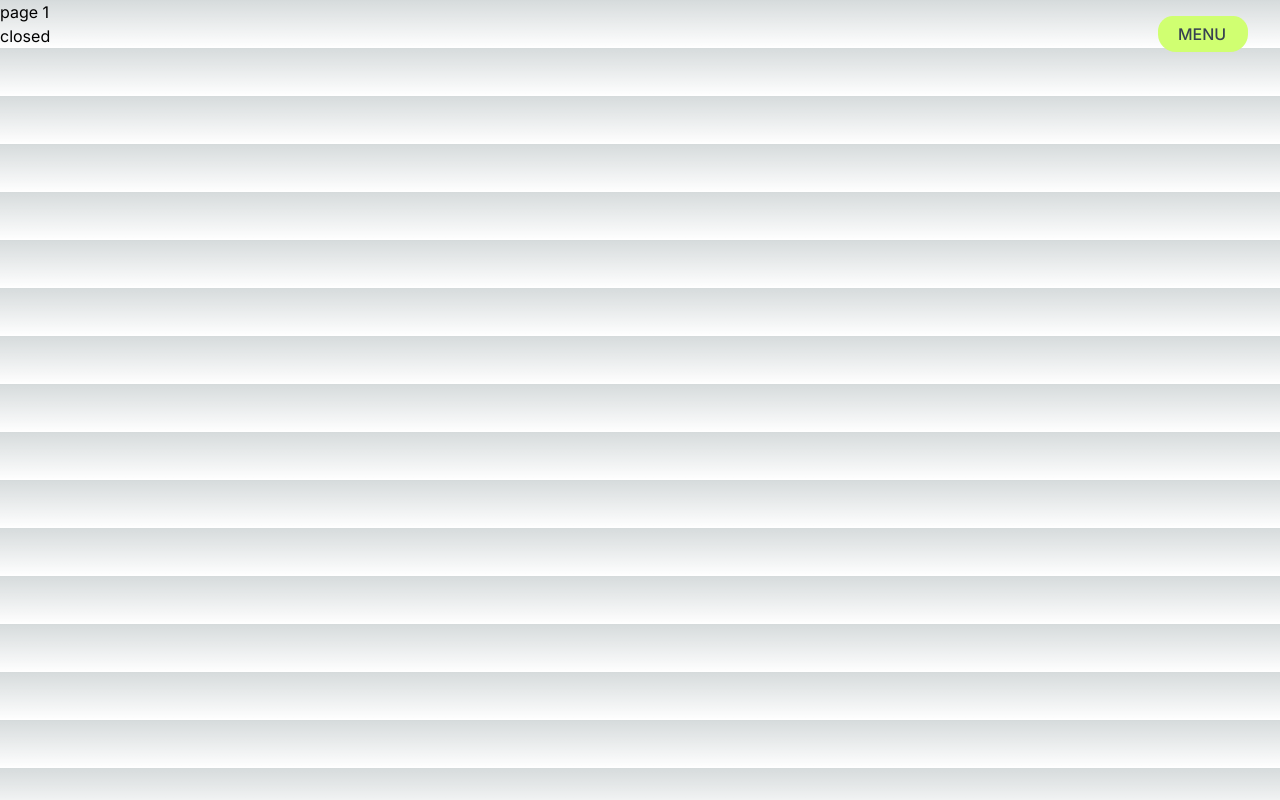
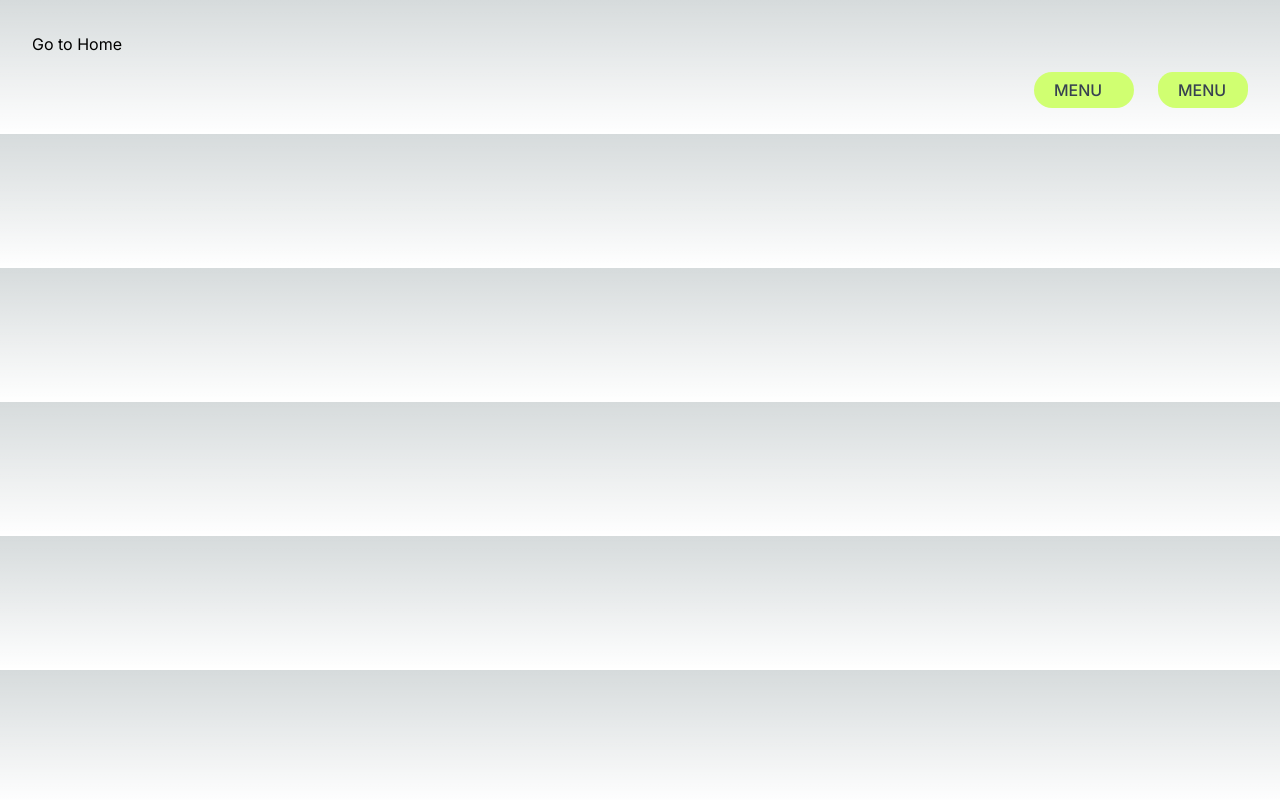
Before and after one commit to singhks0054/ui-framer, a Next.js app: page /menu in a window 1280 px wide. Built offline with nearby package versions, Linux system fonts and the light colour scheme.

Commit message:
Fix formatting in settings.json

```diff
--- a/app/menu/page.tsx
+++ b/app/menu/page.tsx
@@ -3,13 +3,19 @@
 import React from "react"
 import Link from "next/link"
 
-import Menu from "@/components/menu2"
+import Menu1 from "@/components/menu1"
+import Menu2 from "@/components/menu2"
 
 export default function Page() {
   return (
-    <>
-      <Link href="/">page 1</Link>
-      <Menu />
-    </>
+    <section className="p-8">
+      <Link href="/" className="hover:text-orange-400">
+        Go to Home
+      </Link>
+      <main className="mt-4 flex justify-end gap-6">
+        <Menu1 />
+        <Menu2 />
+      </main>
+    </section>
   )
 }
--- a/app/page.tsx
+++ b/app/page.tsx
@@ -2,13 +2,12 @@
 
 import Link from "next/link"
 
-import { Menu } from "@/components/menu"
-
 export default function Home() {
   return (
-    <main className="">
-      <Link href="/menu">page 2</Link>
-      <Menu />
+    <main className="p-8">
+      <Link href="/menu" className="hover:text-orange-400">
+        Go to Menu&apos;s
+      </Link>
     </main>
   )
 }
--- a/components/menu.tsx
+++ b/components/menu1.tsx
@@ -57,21 +57,20 @@ export const Navigation = () => (
   </motion.ul>
 )
 
-export const Menu = () => {
+export default function Menu1() {
   const [isOpen, toggleOpen] = useCycle(false, true)
   const containerRef = useRef(null)
   return (
     <>
-      <p>{isOpen ? "open" : "closed"}</p>
       <motion.nav
         initial={false}
         animate={isOpen ? "open" : "closed"}
         ref={containerRef}
         variants={sidebar}
-        className="absolute right-8 top-4 flex  cursor-pointer flex-col font-medium text-gray-700"
+        className=" right-8 top-4 flex cursor-pointer flex-col font-medium text-gray-700"
         onClick={() => toggleOpen()}
       >
-        <motion.div variants={btnVariant} className="absolute right-2 top-2 rounded-[20px] border-0 bg-[#d0ff71] px-5 py-[6px]">
+        <motion.div variants={btnVariant} className=" right-2 top-2 rounded-[20px] border-0 bg-[#d0ff71] px-5 py-[6px]">
           {isOpen ? "CLOSE" : "MENU"}
         </motion.div>
         <Navigation />
@@ -83,6 +82,7 @@ const sidebar = {
   open: {
     height: 450,
     width: 350,
+    padding: 10,
     borderRadius: 20,
     backgroundColor: "#d0ff71",
     transition: {
@@ -92,10 +92,11 @@ const sidebar = {
   },
   closed: {
     height: 0,
+    padding: 0,
     width: 100,
     transition: {
       type: "spring",
-      delay: 0.5,
+      when: "afterChildren",
       duration: 2,
     },
   },
--- a/components/menu2.tsx
+++ b/components/menu2.tsx
@@ -1,65 +1,18 @@
-import * as React from "react"
 import { useRef } from "react"
 import { motion, useCycle } from "framer-motion"
 
 const itemIds = ["Projects", "Agency", "Expertise", "Contact"]
-const variants = {
-  open: {
-    x: 0,
-    opacity: 1,
-    transition: { type: "spring", y: { stiffness: 10 } },
-  },
-  closed: {
-    x: -150,
-    opacity: 0,
-    transition: { type: "spring", y: { stiffness: 10 } },
-  },
-}
 
-export const MenuItem = ({ i }: { i: string }) => {
-  return (
-    <motion.li
-      variants={variants}
-      whileHover={{ scale: 1.1 }}
-      whileTap={{ scale: 0.95 }}
-      className="m-6 rounded-[20px] bg-yellow-400 py-1 pl-5 text-4xl font-medium text-black"
-    >
-      {i}
-    </motion.li>
-  )
-}
-
-const navVariants = {
-  open: {
-    display: "block",
-    transition: { delay: 0.5, type: "spring", staggerChildren: 0.3 },
-  },
-  closed: {
-    display: "none",
-    transition: { type: "spring", staggerChildren: 0.2, staggerDirection: 1 },
-  },
-}
-
-export const Navigation = () => (
-  <motion.ul variants={navVariants} className="m-2 rounded-[20px] bg-pink-400">
-    {itemIds.map((i) => (
-      <MenuItem i={i} key={i} />
-    ))}
-  </motion.ul>
-)
-
-export const Menu = () => {
+export default function Menu() {
   const [isOpen, toggleOpen] = useCycle(false, true)
   const containerRef = useRef(null)
   return (
-    <>
-      <p>{isOpen ? "open" : "closed"}</p>
     <motion.nav
       initial={false}
       animate={isOpen ? "open" : "closed"}
       ref={containerRef}
-        variants={sidebar}
-        className="absolute right-8 top-4 flex cursor-pointer flex-col rounded-[20px] bg-[#d0ff71] font-medium text-gray-700"
+      variants={menuVariant}
+      className=" right-8 top-4 flex cursor-pointer flex-col rounded-[20px] bg-[#d0ff71] font-medium text-gray-700"
       onClick={() => toggleOpen()}
     >
       <motion.div variants={btnVariant} className="float-right rounded-[20px] border-0 bg-[#d0ff71] px-5 py-[6px]">
@@ -67,11 +20,10 @@ export const Menu = () => {
       </motion.div>
       <Navigation />
     </motion.nav>
-    </>
   )
 }
-export default Menu
-const sidebar = {
+
+const menuVariant = {
   open: {
     height: 450,
     width: 350,
@@ -88,7 +40,7 @@ const sidebar = {
     width: 90,
     transition: {
       type: "spring",
-      duration: 2,
+      duration: 1,
       bounce: 0,
     },
   },
@@ -111,3 +63,48 @@ const btnVariant = {
     },
   },
 }
+
+export const MenuItem = ({ i }: { i: string }) => {
+  return (
+    <motion.li
+      variants={menuIVariants}
+      whileHover={{ scale: 1.1 }}
+      whileTap={{ scale: 0.95 }}
+      className="m-6 rounded-[20px] bg-yellow-400 py-1 pl-5 text-4xl font-medium text-black"
+    >
+      {i}
+    </motion.li>
+  )
+}
+
+const menuIVariants = {
+  open: {
+    x: 0,
+    opacity: 1,
+    transition: { type: "spring", y: { stiffness: 10 } },
+  },
+  closed: {
+    x: -150,
+    opacity: 0,
+    transition: { type: "spring", y: { stiffness: 10 } },
+  },
+}
+
+export const Navigation = () => (
+  <motion.ul variants={navVariants} className="m-2 rounded-[20px] bg-pink-400">
+    {itemIds.map((i) => (
+      <MenuItem i={i} key={i} />
+    ))}
+  </motion.ul>
+)
+
+const navVariants = {
+  open: {
+    display: "block",
+    transition: { delay: 0.5, type: "spring", staggerChildren: 0.3 },
+  },
+  closed: {
+    display: "none",
+    transition: { type: "spring", staggerChildren: 0.2, staggerDirection: 1 },
+  },
+}
--- a/components/menu3.tsx
+++ /dev/null
@@ -1,71 +0,0 @@
-import { useEffect, useState } from "react"
-import { motion, stagger, useAnimate } from "framer-motion"
-
-const staggerMenuItems = stagger(0.1, { startDelay: 0.15 })
-
-function useMenuAnimation(isOpen: boolean) {
-  const [scope, animate] = useAnimate()
-
-  useEffect(() => {
-    animate(".arrow", { rotate: isOpen ? 180 : 0 }, { duration: 0.2 })
-
-    animate(
-      "ul",
-      {
-        clipPath: isOpen ? "inset(0% 0% 0% 0% round 10px)" : "inset(10% 50% 90% 50% round 10px)",
-      },
-      {
-        type: "spring",
-        bounce: 0,
-        duration: 0.5,
-      }
-    )
-
-    animate("li", isOpen ? { opacity: 1, scale: 1, filter: "blur(0px)" } : { opacity: 0, scale: 0.3, filter: "blur(20px)" }, {
-      duration: 0.2,
-      delay: isOpen ? staggerMenuItems : 0,
-    })
-  }, [isOpen])
-
-  return scope
-}
-
-export default function Menu() {
-  const [isOpen, setIsOpen] = useState(false)
-  const scope = useMenuAnimation(isOpen)
-
-  return (
-    <nav className="menu mx-auto" ref={scope}>
-      <div
-        style={{
-          position: "fixed",
-          bottom: -210,
-          left: 200,
-          width: 100,
-          height: 100,
-          background: "white",
-        }}
-      />
-      <motion.button whileTap={{ scale: 0.97 }} onClick={() => setIsOpen(!isOpen)}>
-        Menu
-        <div className="arrow" style={{ transformOrigin: "50% 55%" }}>
-          <svg width="15" height="15" viewBox="0 0 20 20">
-            <path d="M0 7 L 20 7 L 10 16" />
-          </svg>
-        </div>
-      </motion.button>
-      <ul
-        style={{
-          pointerEvents: isOpen ? "auto" : "none",
-          clipPath: "inset(10% 50% 90% 50% round 10px)",
-        }}
-      >
-        <li>Item 1 </li>
-        <li>Item 2 </li>
-        <li>Item 3 </li>
-        <li>Item 4 </li>
-        <li>Item 5 </li>
-      </ul>{" "}
-    </nav>
-  )
-}
```
Lines whose indentation alone changed are shown as unchanged.
